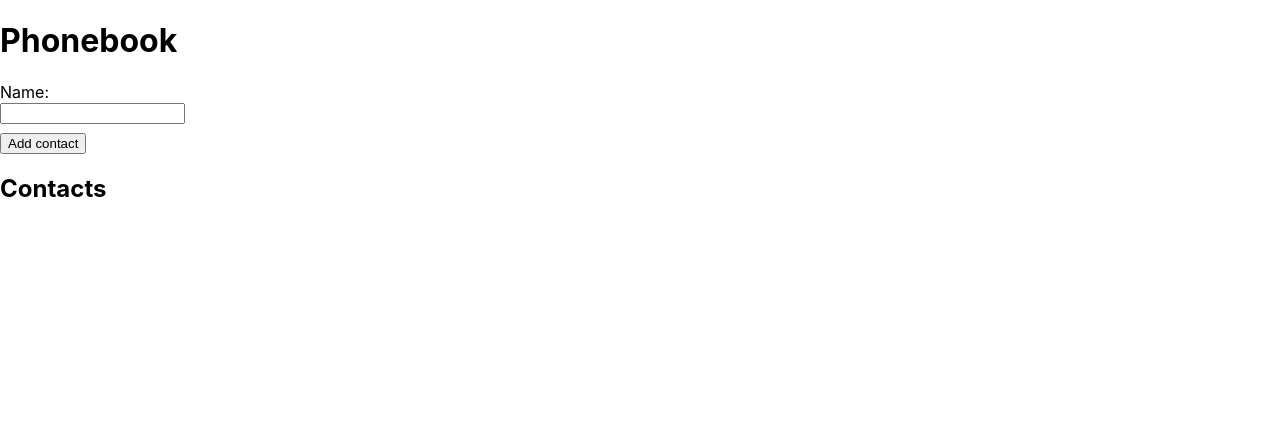
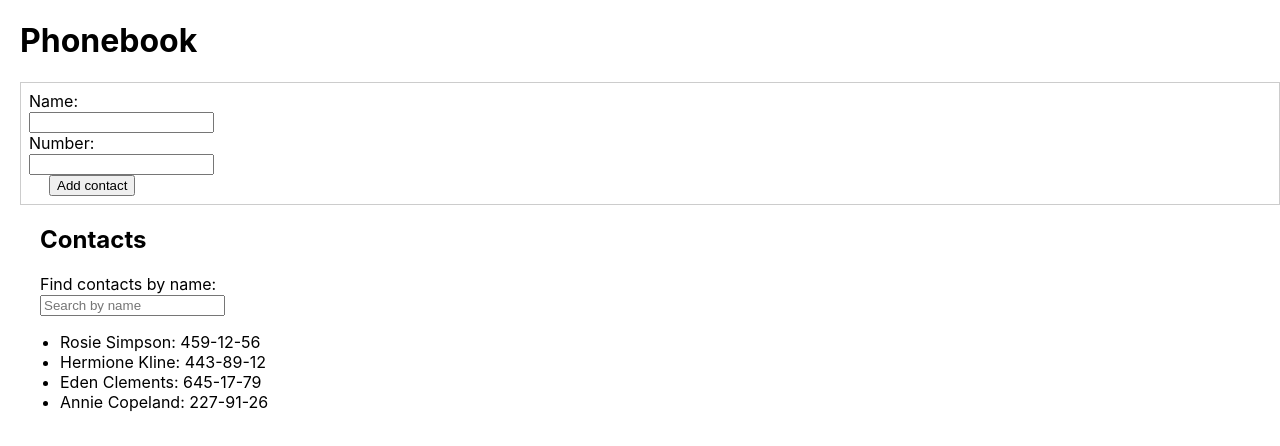
Before and after one commit to Yanaredko/goit-react-hw-02-phonebook, a React (Create React App) app: page / in a window 1280 px wide. Shown: the top 446 px of the page. Built offline with nearby package versions, Linux system fonts and the light colour scheme.

Commit message:
before refactoring

```diff
--- a/src/components/App.jsx
+++ b/src/components/App.jsx
@@ -3,34 +3,54 @@
 
 class App extends Component {
   state = {
-    contacts: [],
-    name: ""
+    contacts: [
+      { id: 'id-1', name: 'Rosie Simpson', number: '459-12-56' },
+      { id: 'id-2', name: 'Hermione Kline', number: '443-89-12' },
+      { id: 'id-3', name: 'Eden Clements', number: '645-17-79' },
+      { id: 'id-4', name: 'Annie Copeland', number: '227-91-26' },
+    ],
+    filter: "",
+    name: "",
+    number: "",
   };
 
   addContact = () => {
-    if (this.state.name.trim() !== "") {
+    if (this.state.name.trim() !== '' && this.state.number.trim() !== '') {
       const newContact = {
         name: this.state.name,
+        number: this.state.number,
         id: nanoid()
       };
 
       this.setState((prevState) => ({
         contacts: [...prevState.contacts, newContact],
-        name: ""
+        name: "",
+        number: "",
       }));
     }
   };
 
   handleNameChange = (event) => {
-    this.setState({ name:event.target.value });
+    this.setState({ name: event.target.value });
+  };
+
+  handleNumberChange = (event) => {
+    this.setState({ number: event.target.value });
+  };
+
+  handleFilterChange = (event) => {
+    this.setState({ filter: event.target.value });
   };
 
   render() {
+    const filteredContacts = this.state.contacts.filter((contact) =>
+      contact.name.toLowerCase().includes(this.state.filter.toLowerCase())
+    );
+
     return (
-      <div>
+      <div style={{ marginLeft: '20px' }}>
         <h1>Phonebook</h1>
-        <div>
-         <div style={{ marginBottom: '8px' }}>
+        <div style={{ border: '1px solid #ccc', padding: '8px' }}>
           <label htmlFor="name" style={{ display: 'block' }}>
             Name:
           </label>
@@ -44,13 +64,41 @@
             value={this.state.name}
             onChange={this.handleNameChange}
           />
+
+          <label htmlFor="number" style={{ display: 'block' }}>Number:</label>
+          <input
+            type="tel"
+            id="number"
+            name="number"
+            pattern="\+?\d{1,4}?[-.\s]?\(?\d{1,3}?\)?[-.\s]?\d{1,4}[-.\s]?\d{1,4}[-.\s]?\d{1,9}"
+            title="Phone number must be digits and can contain spaces, dashes, parentheses and can start with +"
+            required
+            value={this.state.number}
+            onChange={this.handleNumberChange}
+          />
+
+          <button onClick={this.addContact} style={{ marginLeft: '20px', display: 'block' }}>Add contact</button>
         </div>
-          <button onClick={this.addContact}>Add contact</button>
+
+        <h2 style={{ marginLeft: '20px' }}>Contacts</h2>
+
+        <div style={{ marginBottom: '8px', marginLeft: '20px' }}>
+          <label htmlFor="filter" style={{ display: 'block' }}>Find contacts by name:</label>
+          <input
+            type="text"
+            id="filter"
+            name="filter"
+            placeholder="Search by name"
+            value={this.state.filter}
+            onChange={this.handleFilterChange}
+          />
         </div>
-        <h2>Contacts</h2>
+
         <ul>
-          {this.state.contacts.map((contact) => (
-            <li key={contact.id}>{contact.name}</li>
+          {filteredContacts.map((contact) => (
+            <li key={contact.id}>
+              {contact.name}: {contact.number}
+            </li>
           ))}
         </ul>
       </div>
@@ -58,5 +106,4 @@
   }
 }
 
-
 export default App;
```
Lines whose indentation alone changed are shown as unchanged.
